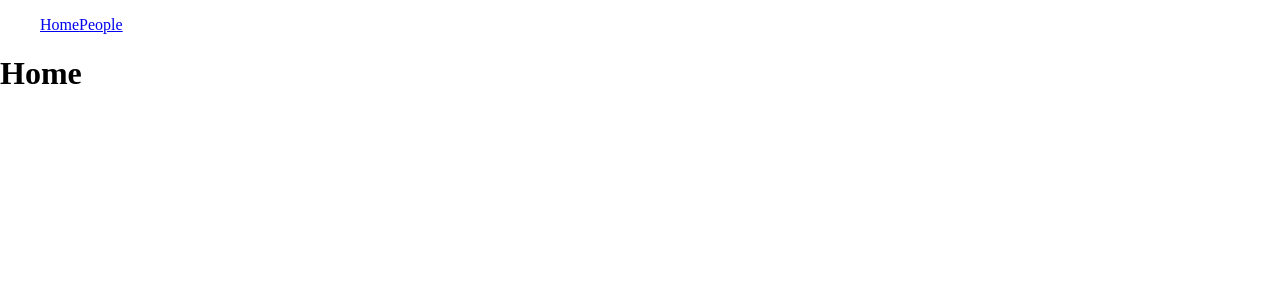
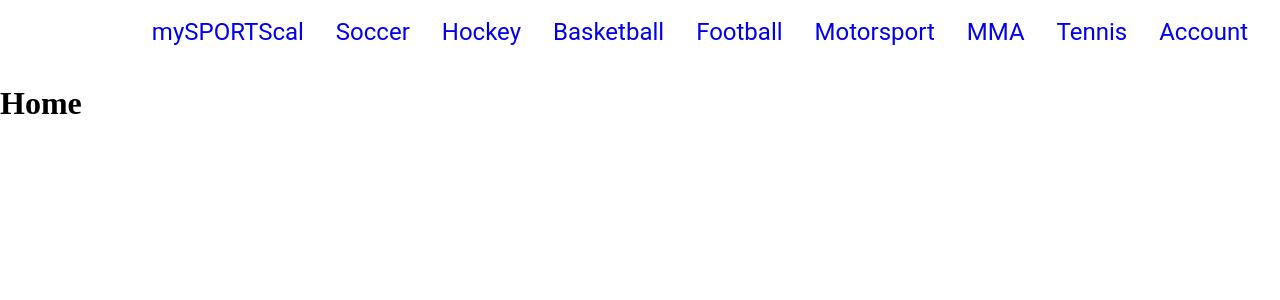
Before and after one commit to farrell-dan/mySportsCal---final-project, a React (Create React App) app in the folder client/: page / in a window 1280 px wide. Shown: the top 300 px of the page. Built offline with nearby package versions, Linux system fonts and the light colour scheme.

Commit message:
NavBar Start

```diff
--- a/client/public/index.html
+++ b/client/public/index.html
@@ -3,6 +3,7 @@
 	<head>
 		<meta charset="utf-8" />
 		<meta name="viewport" content="width=device-width, initial-scale=1" />
+		<link rel="stylesheet" href="styles.css" />
 		<title>mySportsCal</title>
 	</head>
 	<body>
--- /dev/null
+++ b/client/public/styles.css
@@ -0,0 +1,4 @@
+body {
+    margin: 0;
+    border: 0;
+}
--- a/client/src/components/App.js
+++ b/client/src/components/App.js
@@ -5,14 +5,12 @@ import {
 	Link,
 } from "react-router-dom";
 import People from './People';
+import NavBar from "./NavBar/NavBar";
 
 const App = () => {
 	return (
 		<Router>
-			<nav>
-                <ul><Link to="/">Home</Link>
-                <Link to="/people">People</Link></ul>
-            </nav>
+			<NavBar />
 			<Switch>
 				<Route path="/" element={<h1>Home</h1>} />
 				<Route path="/people" element={<People/>} />
--- /dev/null
+++ b/client/src/components/NavBar/NavBar.css
@@ -0,0 +1,66 @@
+.flex {
+	display: flex;
+	gap: var(--gap, 4rem);
+}
+.resize-animation-stopper * {
+    animation: none !important;
+    transition: none !important;
+  }
+
+.mobile-nav-toggle{
+    display: none;
+}
+
+.primary-navigation {
+	list-style: none;
+	padding: 0;
+	margin: 0;
+
+	background: hsl(0 0% 0% / 0.8);
+}
+
+@supports (backdrop-filter: blur(1rem)) {
+	.primary-navigation {
+		background: hsl(0 0% 100% / 0.25);
+		backdrop-filter: blur(1rem);
+	}
+}
+
+@media (max-width: 616px) {
+	.primary-navigation {
+		--gap: 5rem;
+
+		position: fixed;
+        z-index: 1000;
+		inset: 0 0 0 50%;
+
+		flex-direction: column;
+		padding: min(30vh, 10rem) 2rem;
+
+        transform: translateX(100%);
+        transition: transform 350ms ease-out;
+	}
+
+    .primary-navigation[data-visible="true"]{
+        transform: translateX(0%);
+    }
+
+    .mobile-nav-toggle{
+        display: block;
+        position: absolute;
+        z-index: 9999;
+        background: url("../../../public/assets/Hamburger_icon.svg.png") center/cover no-repeat;
+        background-color: pink;
+        width: 2rem;
+        border: 0;
+        aspect-ratio: 1;
+        top: 2rem;
+        right: 2rem;
+    }
+
+    /* can add an x -icon here for when the nav bar is open. */
+     .mobile-nav-toggle[aria-expanded="true"]{
+        background: url("../../../public/assets/Hamburger_icon.svg.png") center/cover no-repeat;
+        background-color: red;
+    }
+}
--- /dev/null
+++ b/client/src/components/NavBar/NavBar.js
@@ -0,0 +1,130 @@
+import { Link } from "react-router-dom";
+import { useEffect } from "react";
+import styled from "styled-components";
+import "./NavBar.css";
+
+const NavBar = () => {
+	useEffect(() => {
+		const primaryNav = document.querySelector(".primary-navigation");
+		const navToggle = document.querySelector(".mobile-nav-toggle");
+
+		navToggle.addEventListener("click", () => {
+			const visibility = primaryNav.getAttribute("data-visible");
+
+			if (visibility === "false") {
+				primaryNav.setAttribute("data-visible", "true");
+				navToggle.setAttribute("aria-expanded", "true");
+			} else if (visibility === "true") {
+				primaryNav.setAttribute("data-visible", "false");
+				navToggle.setAttribute("aria-expanded", "false");
+			}
+		});
+	}, []);
+
+	var resizeTimer = window.addEventListener("resize", () => {
+		document.body.classList.add("resize-animation-stopper");
+		clearTimeout(resizeTimer);
+		resizeTimer = setTimeout(() => {
+			document.body.classList.remove("resize-animation-stopper");
+		}, 400);
+	});
+
+	return (
+		<div>
+			<button
+				className="mobile-nav-toggle"
+				aria-controls="primary-navigation"
+				aria-expanded="false"
+			>
+				<span className="sr-only"></span>
+			</button>
+			<StyledNav>
+				<StyledUl
+					id="primary-navigation"
+					data-visible="false"
+					className="primary-navigation flex"
+				>
+					<StyledLi className="active">
+						<StyledLink aria-hidden="true" to="/">
+						mySPORTScal
+						</StyledLink>
+					</StyledLi>
+					<StyledLi>
+						<StyledLink aria-hidden="true" to="/">
+						Soccer
+						</StyledLink>
+					</StyledLi>
+					<StyledLi>
+						<StyledLink aria-hidden="true" to="/">
+						Hockey
+						</StyledLink>
+					</StyledLi>
+					<StyledLi>
+						<StyledLink aria-hidden="true" to="/">
+							Basketball
+						</StyledLink>
+					</StyledLi>
+					<StyledLi>
+						<StyledLink aria-hidden="true" to="/">
+							Football
+						</StyledLink>
+					</StyledLi>
+					<StyledLi>
+						<StyledLink aria-hidden="true" to="/">
+							Motorsport
+						</StyledLink>
+					</StyledLi>
+					<StyledLi>
+						<StyledLink aria-hidden="true" to="/">
+							MMA
+						</StyledLink>
+					</StyledLi>
+					<StyledLi>
+						<StyledLink aria-hidden="true" to="/">
+							Tennis
+						</StyledLink>
+					</StyledLi>
+					<StyledLi>
+						<StyledLink aria-hidden="true" to="/">
+							Account
+						</StyledLink>
+					</StyledLi>
+				</StyledUl>
+			</StyledNav>
+		</div>
+	);
+};
+
+export default NavBar;
+
+const StyledNav = styled.nav`
+	display: flex;
+	justify-content:flex-end;
+	align-items: center;
+	height: 8vh;
+	--gap: 0;
+`;
+
+const StyledUl = styled.ul`
+	display: flex;
+`;
+
+const StyledLi = styled.li`
+	display: flex;
+	align-items: center;
+	margin-right: 2rem;
+	@media (max-width: 616px) {
+		margin-right: 0;
+	}
+`;
+
+const StyledLink = styled(Link)`
+	text-decoration: none;
+	cursor: pointer;
+	font-size: 3vh;
+	font-family: "Roboto", sans-serif;
+
+	&:hover {
+		background-color: pink;
+	}
+`;
--- a/client/src/index.css
+++ /dev/null
@@ -1,3 +0,0 @@
-body {
-  margin: 0;
-}
--- a/client/src/index.js
+++ b/client/src/index.js
@@ -1,5 +1,4 @@
 import ReactDOM from 'react-dom/client';
-import './index.css';
 import App from "./components/App"
 
 
```
Also changed, not shown: client/public/assets/Hamburger_icon.svg.png (added), 1 other file (tests, documents, lock files or other folders).
